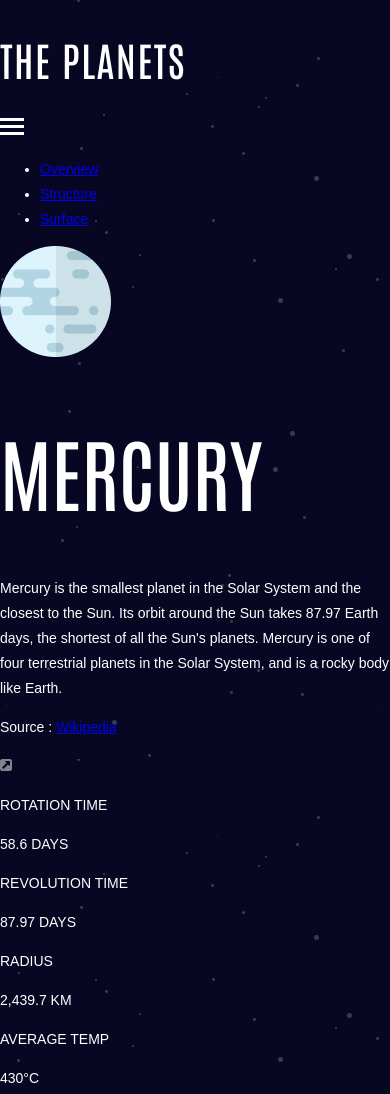
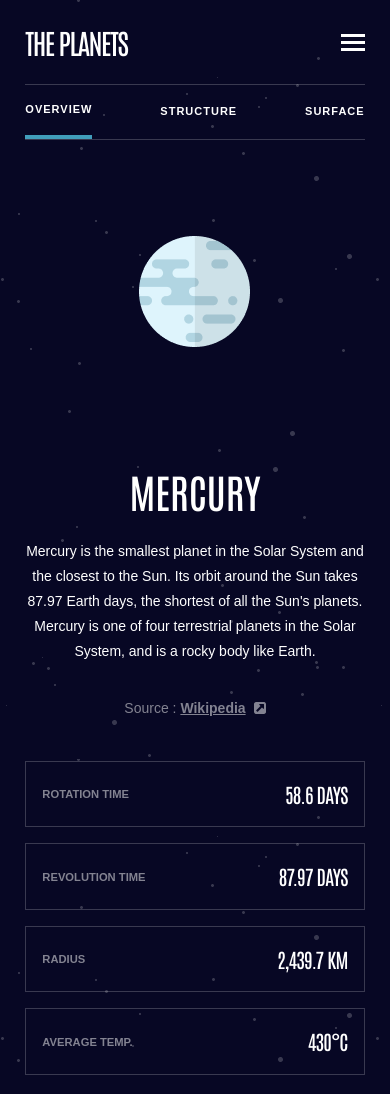
Before and after one commit to jackyfenggh/planets-fact-site, a plain HTML site: page index.html in a window 390 px wide. Drawn offline with Linux system fonts and the light colour scheme.

Commit message:
Complete styling for the main page on mobile

```diff
--- a/index.html
+++ b/index.html
@@ -18,22 +18,32 @@
           <input class="hamburger-menu" type="image" src ="assets/hamburger-icon.png" id="hamburger-menu" name="hamburger-menu" />
         </div>
         <nav>
-          <ul>
-            <li><a href="#">Overview</a></li>
-            <li><a href="#">Structure</a></li>
-            <li><a href="#">Surface</a></li>
+          <ul class="container-nav">
+            <li>
+              <h4 class="current-page"><a href="#">OVERVIEW</a></h4>
+            </li>
+            <li>
+              <h4><a href="#">STRUCTURE</a></h4></a>
+            </li>
+            <li>
+              <h4><a href="#">SURFACE</a></h4>
+            </li>
           </ul>
         </nav>
       </div> <!-- container close -->
     </header>
     <main>
       <div class="container">
-        <img class="hero-image" src="assets/mercury.png" alt="">
-        <h1>MERCURY</h1>
-        <p>Mercury is the smallest planet in the Solar System and the closest to the Sun. Its orbit around the Sun takes 87.97 Earth days, the shortest of all the Sun's planets. Mercury is one of four terrestrial planets in the Solar System, and is a rocky body like Earth.</p>
-        <div class="source">
-          <p>Source : <a href="www.google.com">Wikipedia </a></p>
-          <img src="assets/external-link-icon.png" alt="">
+        <div class="container-hero-image">
+          <img class="hero-image" src="assets/mercury.png" alt="">
+        </div>
+        <div class="planet-info-card">
+          <h1>MERCURY</h1>
+          <p>Mercury is the smallest planet in the Solar System and the closest to the Sun. Its orbit around the Sun takes 87.97 Earth days, the shortest of all the Sun's planets. Mercury is one of four terrestrial planets in the Solar System, and is a rocky body like Earth.</p>
+          <div class="container-source">
+            <p>Source : <a href="www.google.com">Wikipedia </a></p>
+            <img src="assets/external-link-icon.png" alt="">
+          </div>
         </div>
         <div class="container-facts">
           <div class="fact">
@@ -49,7 +59,7 @@
             <p class="fact-figure">2,439.7 KM</p>
           </div>
           <div class="fact">
-            <p class="fact-title">AVERAGE TEMP</p>
+            <p class="fact-title">AVERAGE TEMP.</p>
             <p class="fact-figure">430°C</p>
           </div>
         </div>
--- a/style.css
+++ b/style.css
@@ -6,6 +6,11 @@ font-family: 'Spartan', sans-serif;
 :root {
   --dark-navy: #070724;
   --white: #ffffff;
+  --transparent-white: rgba(255, 255, 255, 0.2);
+  --light-grey: #838391;
+  --grey: #38384F;
+  --light-blue: #419EBB;
+  font-size: 16px;
 }
 
 body {
@@ -30,16 +35,18 @@ body {
 h1 {
   font-family: 'Antonio', sans-serif;
   font-weight: 400;
-  font-size: 5rem;
-  line-height: 6.4375rem;
+  font-size: 2.5rem;
+  line-height: 6rem;
+  margin: 0;
 }
 
 h2 {
   font-family: 'Antonio', sans-serif;
   font-weight: 400;
-  font-size: 2.5rem;
+  font-size: 1.75rem;
   line-height: 3.25rem;
-  letter-spacing: 0.09375rem;
+  letter-spacing: -0.09375rem;
+  margin: 1rem 0;
 }
 
 h3 {
@@ -57,4 +64,115 @@ h4 {
   font-size: 0.6875rem;
   line-height: 1.5625rem;
   letter-spacing: 0.0625rem;
+  margin: 0;
+  padding: 0.78rem 0;
 }
+
+
+a,
+a:visited {
+  text-decoration: none;
+  color: var(--white);
+}
+
+p {
+  margin: 0;
+}
+
+/* Layout */
+
+.container {
+  width: 87%;
+  margin: 0 auto;
+}
+
+/* nav layout */
+
+.container-header {
+  display: flex;
+  align-items: center;
+  justify-content: space-between;
+}
+
+.container-nav {
+  display: flex;
+  align-items: center;
+  justify-content: space-between;
+  list-style: none;
+  margin: 0;
+  padding: 0;
+  border-bottom: 1px solid var(--transparent-white);
+  border-top: 1px solid var(--transparent-white);
+}
+
+.current-page {
+  border-bottom: 4px solid var(--light-blue);
+}
+
+.current-page:hover {
+  color: var(--light-blue);
+}
+
+/* main layout */
+
+.container-hero-image {
+  display: flex;
+  justify-content: center;
+  padding: 6rem;
+}
+
+.planet-info-card {
+  display: flex;
+  flex-direction: column;
+  align-items: center;
+  text-align: center;
+}
+
+.container-source {
+  display: flex;
+  align-items: center;
+  margin: 2rem 0;
+  color: var(--light-grey);
+}
+
+.container-source img {
+  padding-left: 0.5rem;
+}
+
+.container-source a {
+  color: var(--light-grey);
+  font-weight: 900;
+  text-decoration: underline;
+}
+
+/* facts layout */
+
+.container-facts {
+  display: flex;
+  flex-direction: column;
+  justify-content: space-between;
+}
+
+.fact {
+  display: flex;
+  justify-content: space-between;
+  align-items: center;
+  padding: 1rem;
+  margin: 0.5rem 0;
+  border: 1px solid var(--transparent-white);
+}
+
+.fact-title {
+  color: var(--light-grey);
+  font-size: 0.7rem;
+  font-weight: 700;
+  line-height: 1rem;
+}
+
+.fact-figure {
+  font-family: 'Antonio', sans-serif;
+  font-weight: 400;
+  font-size: 1.25rem;
+  line-height: 1.625;
+  letter-spacing: -0.046875rem;
+}
```
